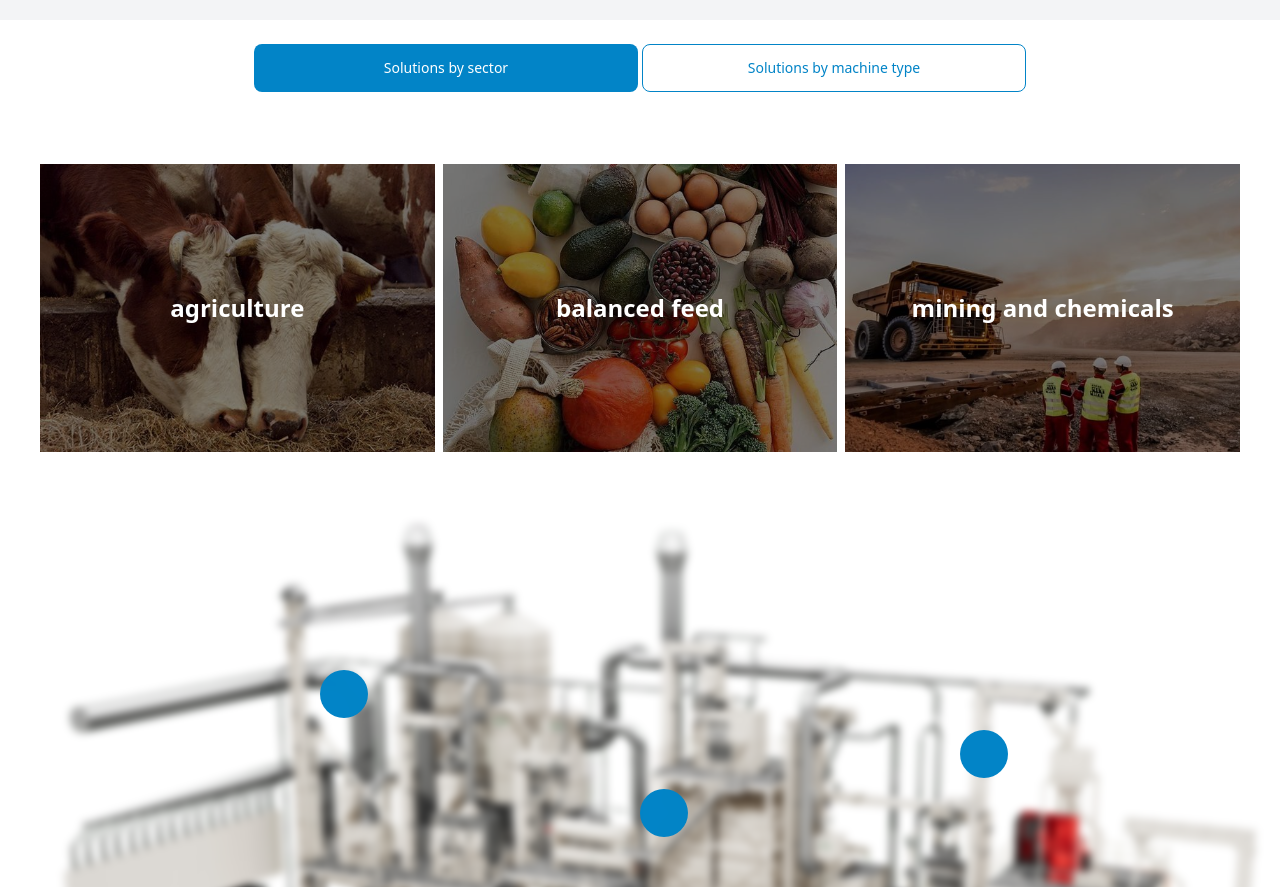
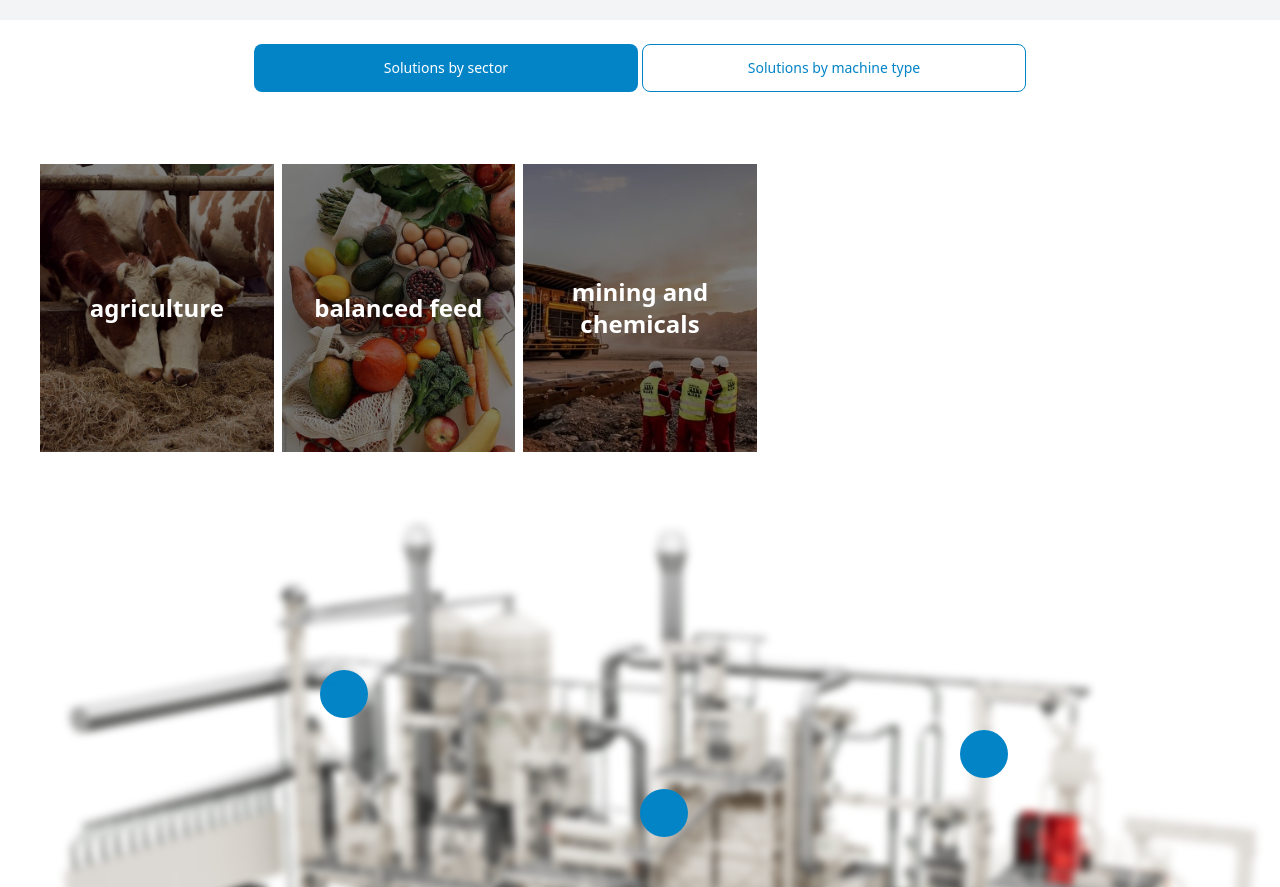
Before and after one commit to facundolgomez/PARKE-Landing-Page-React, a React (Vite) app: page / in a window 1280 px wide. Shown: the part 900-1787 px from the top of the page. Built offline with nearby package versions, Linux system fonts and the light colour scheme.

Commit message:
modified dashboard

```diff
--- a/src/components/dashboard/Dashboard.jsx
+++ b/src/components/dashboard/Dashboard.jsx
@@ -25,6 +25,8 @@ const Dashboard = () => {
     { image: "/img/sector1.jpg" },
     { image: "/img/sector2.jpg" },
     { image: "/img/sector3.jpg" },
+    { image: "/img/sector5.jpg" },
+    { image: "/img/sector4.jpg" },
   ];
 
   useEffect(() => {
@@ -220,7 +222,7 @@ const Dashboard = () => {
         {/* Condicionalmente renderiza los grids según el estado */}
 
         {activeTab === "sectores" ? (
-          <div className="grid grid-cols-1 gap-2 h-auto p-10 sm:grid-cols-2 md:grid-cols-3 lg:grid-cols-3">
+          <div className="grid grid-cols-1 gap-2 h-auto p-10 sm:grid-cols-2 md:grid-cols-5 lg:grid-cols-5">
             {sectors.map((sector, index) => (
               <SectorCard
                 key={index}
```
